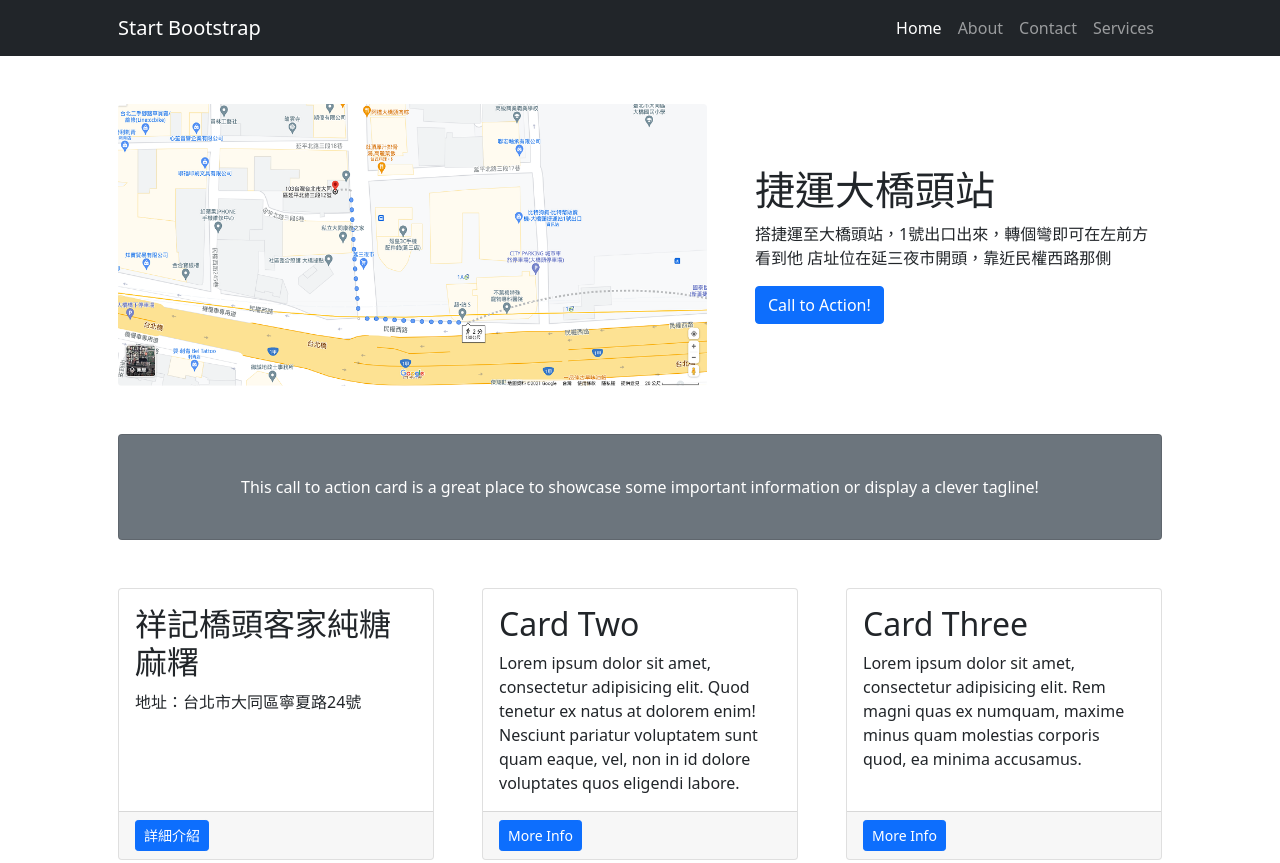
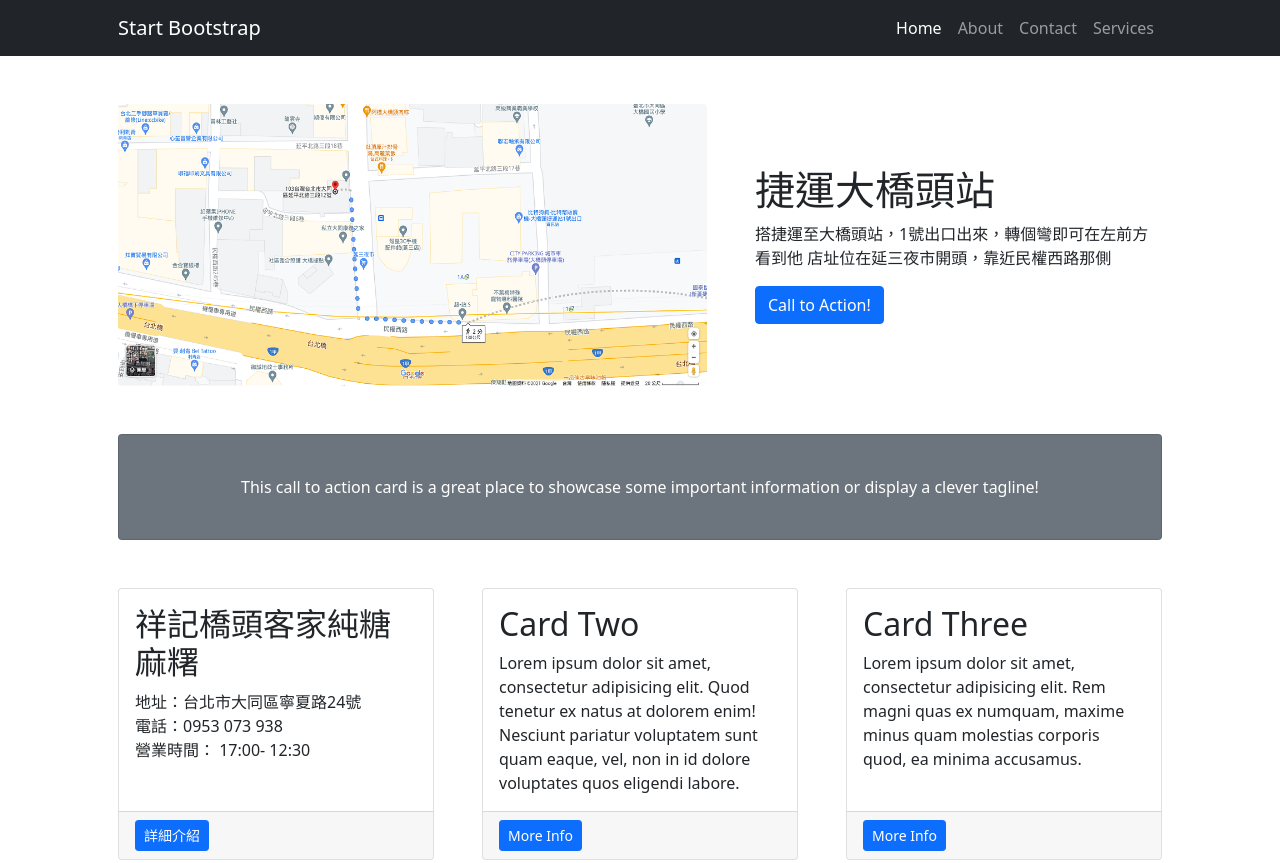
Before and after one commit to Mutal2001/Route-Food, a plain HTML site: page index.html in a window 1280 px wide. Shown: the top 863 px of the page. Drawn offline with nearby package versions, Linux system fonts and the light colour scheme.

Commit message:
Update index.html

```diff
--- a/index.html
+++ b/index.html
@@ -49,7 +49,7 @@
                     <div class="card h-100">
                         <div class="card-body">
                             <h2 class="card-title">祥記橋頭客家純糖麻糬</h2>
-                            <p class="card-text">地址：台北市大同區寧夏路24號</p>
+                            <p class="card-text">地址：台北市大同區寧夏路24號<br>電話：0953 073 938<br>營業時間： 17:00- 12:30</p>
                         </div>
                         <div class="card-footer"><a class="btn btn-primary btn-sm" href="https://mutal2001.github.io/Food/">詳細介紹</a></div>
                     </div>
```
